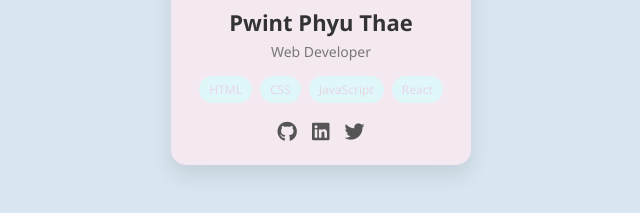
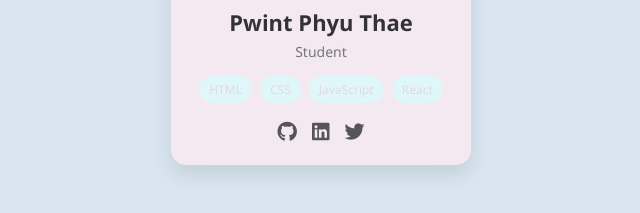
Before and after one commit to pwintphyuthae1611-lang/Test, a plain HTML site: page index.html in a window 1280 px wide. Shown: the part 383-596 px from the top of the page, 319-959 px from the left. Drawn offline with Linux system fonts and the light colour scheme.

Commit message:
Update index.html

```diff
--- a/index.html
+++ b/index.html
@@ -93,7 +93,7 @@
   <div class="card">
     <img src="images.jpg" alt="Profile Image" class="profile-img">
     <h2>Pwint Phyu Thae</h2>
-    <p class="title">Web Developer</p>
+    <p class="title">Student</p>
     <div class="skills">
       <span class="skill">HTML</span>
       <span class="skill">CSS</span>
```
